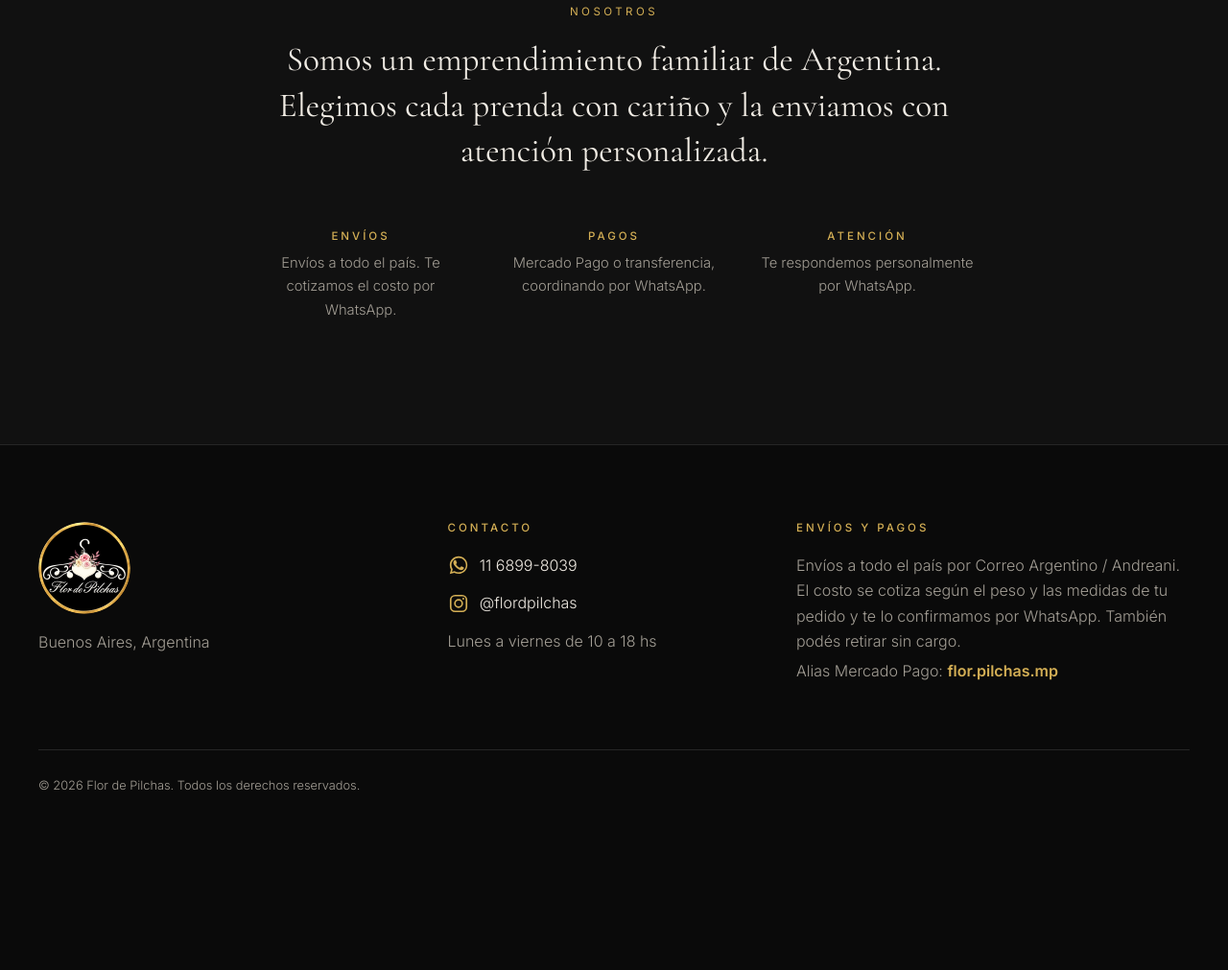
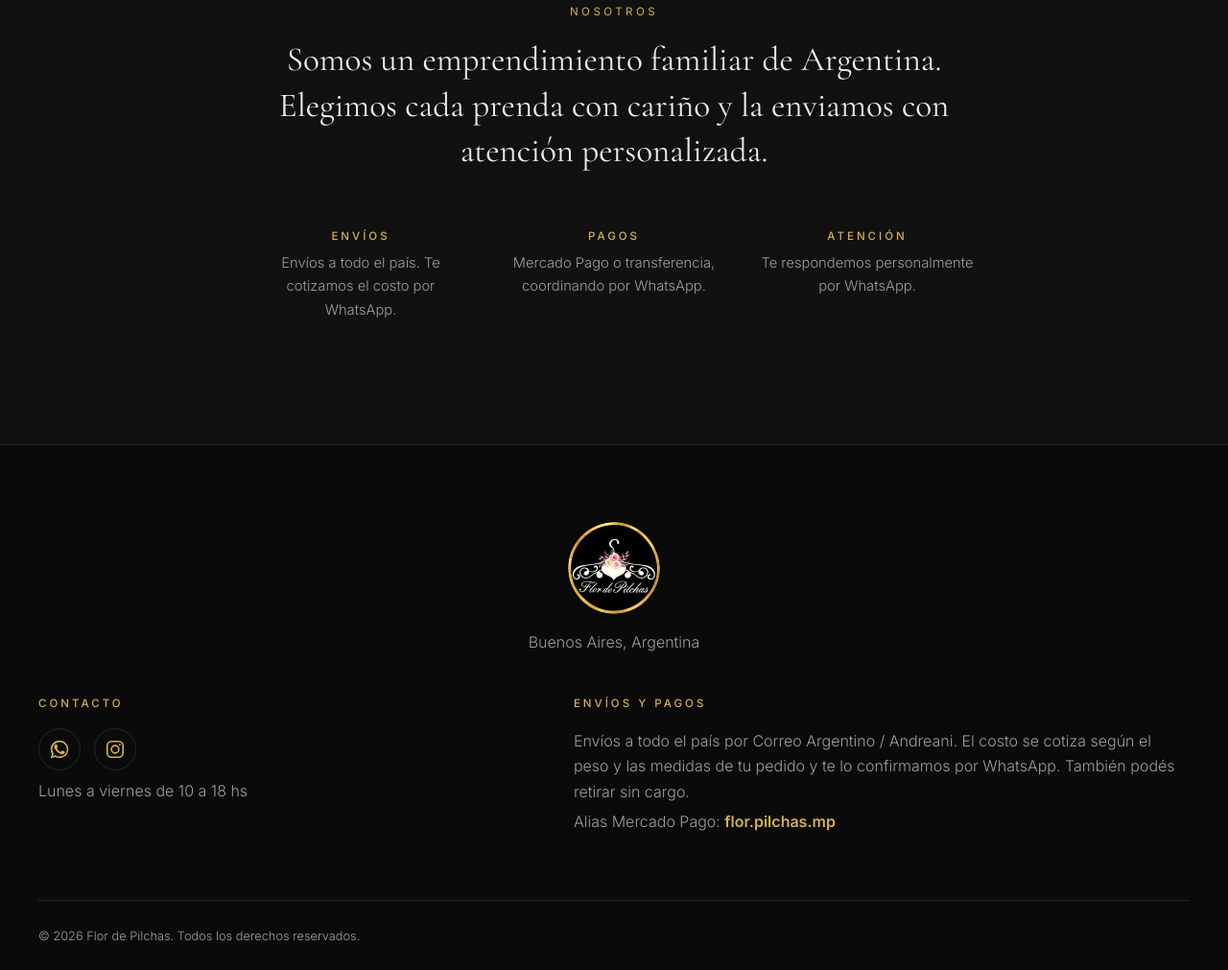
Before and after one commit to juancjose/flord-pilchasok, a plain HTML site: page index.html in a window 1280 px wide. Shown: the part 1976-2987 px from the top of the page at 96% size. Before the commit the page ends 2831 px from the top, so only its background shows below. Drawn offline with nearby package versions, Linux system fonts and the light colour scheme.

Commit message:
Pie: logo centrado y solo íconos de WhatsApp/Instagram

```diff
--- a/app.js
+++ b/app.js
@@ -135,10 +135,10 @@
     $("footCity").textContent = CFG.city || "";
     $("footHours").textContent = CFG.hours || "";
     $("footCopy").textContent = "© " + new Date().getFullYear() + " " + name + ". Todos los derechos reservados.";
-    $("footWhats").href = whatsUrl(); $("footWhats").querySelector("span").textContent = (CFG.whatsappDisplay || ("+" + digits(CFG.whatsappNumber)));
+    $("footWhats").href = whatsUrl(); $("footWhats").setAttribute("aria-label", "WhatsApp " + (CFG.whatsappDisplay || ""));
     $("whatsFab").href = whatsUrl("Hola! Quería consultar por una prenda.");
     var ig = String(CFG.instagram || "").replace(/^@/, "");
-    $("footInsta").href = CFG.instagramUrl || ("https://www.instagram.com/" + ig + "/"); $("footInsta").querySelector("span").textContent = "@" + ig;
+    $("footInsta").href = CFG.instagramUrl || ("https://www.instagram.com/" + ig + "/"); $("footInsta").setAttribute("aria-label", "Instagram @" + ig);
     $("topbar").textContent = "Envíos a todo el país · consultá stock por WhatsApp";
   }
 
--- a/index.html
+++ b/index.html
@@ -110,8 +110,8 @@
       <div>
         <h3>Contacto</h3>
         <ul class="footer__list">
-          <li><a id="footWhats" class="social" target="_blank" rel="noopener" aria-label="WhatsApp"><svg class="ico" viewBox="0 0 24 24" aria-hidden="true" fill="currentColor"><path d="M17.5 14.4c-.3-.15-1.75-.86-2.02-.96-.27-.1-.47-.15-.67.15-.2.3-.77.96-.94 1.16-.17.2-.35.22-.65.07-.3-.15-1.26-.46-2.4-1.48-.89-.79-1.49-1.77-1.66-2.07-.17-.3-.02-.46.13-.61.14-.13.3-.35.45-.52.15-.17.2-.3.3-.5.1-.2.05-.37-.02-.52-.08-.15-.67-1.62-.92-2.22-.24-.58-.49-.5-.67-.51h-.57c-.2 0-.52.07-.8.37-.27.3-1.04 1.02-1.04 2.48 0 1.46 1.06 2.88 1.21 3.08.15.2 2.09 3.19 5.06 4.47.71.31 1.26.49 1.69.63.71.23 1.36.2 1.87.12.57-.08 1.75-.72 2-1.41.25-.7.25-1.29.17-1.41-.07-.12-.27-.2-.57-.35zM12.04 2C6.5 2 2 6.5 2 12.04c0 1.77.46 3.5 1.34 5.02L2 22l5.06-1.33a10 10 0 0 0 4.98 1.27C17.58 21.94 22 17.5 22 12.04 22 6.5 17.58 2 12.04 2zm0 18.2a8.2 8.2 0 0 1-4.18-1.14l-.3-.18-3 .79.8-2.92-.2-.31a8.17 8.17 0 0 1-1.26-4.4c0-4.53 3.7-8.22 8.25-8.22 4.54 0 8.23 3.69 8.23 8.22 0 4.54-3.69 8.16-8.34 8.16z"/></svg><span></span></a></li>
-          <li><a id="footInsta" class="social" target="_blank" rel="noopener" aria-label="Instagram"><svg class="ico" viewBox="0 0 24 24" aria-hidden="true" fill="none" stroke="currentColor" stroke-width="1.8"><rect x="3" y="3" width="18" height="18" rx="5"/><circle cx="12" cy="12" r="4.2"/><circle cx="17.4" cy="6.6" r="1.1" fill="currentColor" stroke="none"/></svg><span></span></a></li>
+          <li class="footer__social"><a id="footWhats" class="social" title="WhatsApp" target="_blank" rel="noopener" aria-label="WhatsApp"><svg class="ico" viewBox="0 0 24 24" aria-hidden="true" fill="currentColor"><path d="M17.5 14.4c-.3-.15-1.75-.86-2.02-.96-.27-.1-.47-.15-.67.15-.2.3-.77.96-.94 1.16-.17.2-.35.22-.65.07-.3-.15-1.26-.46-2.4-1.48-.89-.79-1.49-1.77-1.66-2.07-.17-.3-.02-.46.13-.61.14-.13.3-.35.45-.52.15-.17.2-.3.3-.5.1-.2.05-.37-.02-.52-.08-.15-.67-1.62-.92-2.22-.24-.58-.49-.5-.67-.51h-.57c-.2 0-.52.07-.8.37-.27.3-1.04 1.02-1.04 2.48 0 1.46 1.06 2.88 1.21 3.08.15.2 2.09 3.19 5.06 4.47.71.31 1.26.49 1.69.63.71.23 1.36.2 1.87.12.57-.08 1.75-.72 2-1.41.25-.7.25-1.29.17-1.41-.07-.12-.27-.2-.57-.35zM12.04 2C6.5 2 2 6.5 2 12.04c0 1.77.46 3.5 1.34 5.02L2 22l5.06-1.33a10 10 0 0 0 4.98 1.27C17.58 21.94 22 17.5 22 12.04 22 6.5 17.58 2 12.04 2zm0 18.2a8.2 8.2 0 0 1-4.18-1.14l-.3-.18-3 .79.8-2.92-.2-.31a8.17 8.17 0 0 1-1.26-4.4c0-4.53 3.7-8.22 8.25-8.22 4.54 0 8.23 3.69 8.23 8.22 0 4.54-3.69 8.16-8.34 8.16z"/></svg></a>
+          <a id="footInsta" class="social" title="Instagram" target="_blank" rel="noopener" aria-label="Instagram"><svg class="ico" viewBox="0 0 24 24" aria-hidden="true" fill="none" stroke="currentColor" stroke-width="1.8"><rect x="3" y="3" width="18" height="18" rx="5"/><circle cx="12" cy="12" r="4.2"/><circle cx="17.4" cy="6.6" r="1.1" fill="currentColor" stroke="none"/></svg></a></li>
           <li class="muted" id="footHours"></li>
         </ul>
       </div>
--- a/styles.css
+++ b/styles.css
@@ -350,3 +350,12 @@ html.theme-anim,html.theme-anim *,html.theme-anim *::before,html.theme-anim *::a
 .talle-unico{margin:.2rem 0 1rem;font-size:.72rem;letter-spacing:.16em;text-transform:uppercase;color:var(--muted)}
 .btn--wa{display:flex;align-items:center;justify-content:center;gap:.55rem;text-decoration:none}
 #footAlias strong{color:var(--gold-text)}
+
+/* Pie: logo centrado e íconos sociales */
+.footer__brand{justify-content:center}
+.footer__inner>div:first-child{text-align:center}
+.footer__social{display:flex;gap:.9rem}
+.footer .social{width:44px;height:44px;justify-content:center;border:1px solid var(--line);border-radius:50%;transition:border-color .3s}
+.footer .social:hover{border-color:var(--gold)}
+@media(max-width:759px){.footer__inner{text-align:center}.footer__social{justify-content:center}}
+@media(min-width:760px){.footer__inner{grid-template-columns:1fr 1.3fr;column-gap:4rem;row-gap:2.5rem}.footer__inner>div:first-child{grid-column:1/-1}}
```
